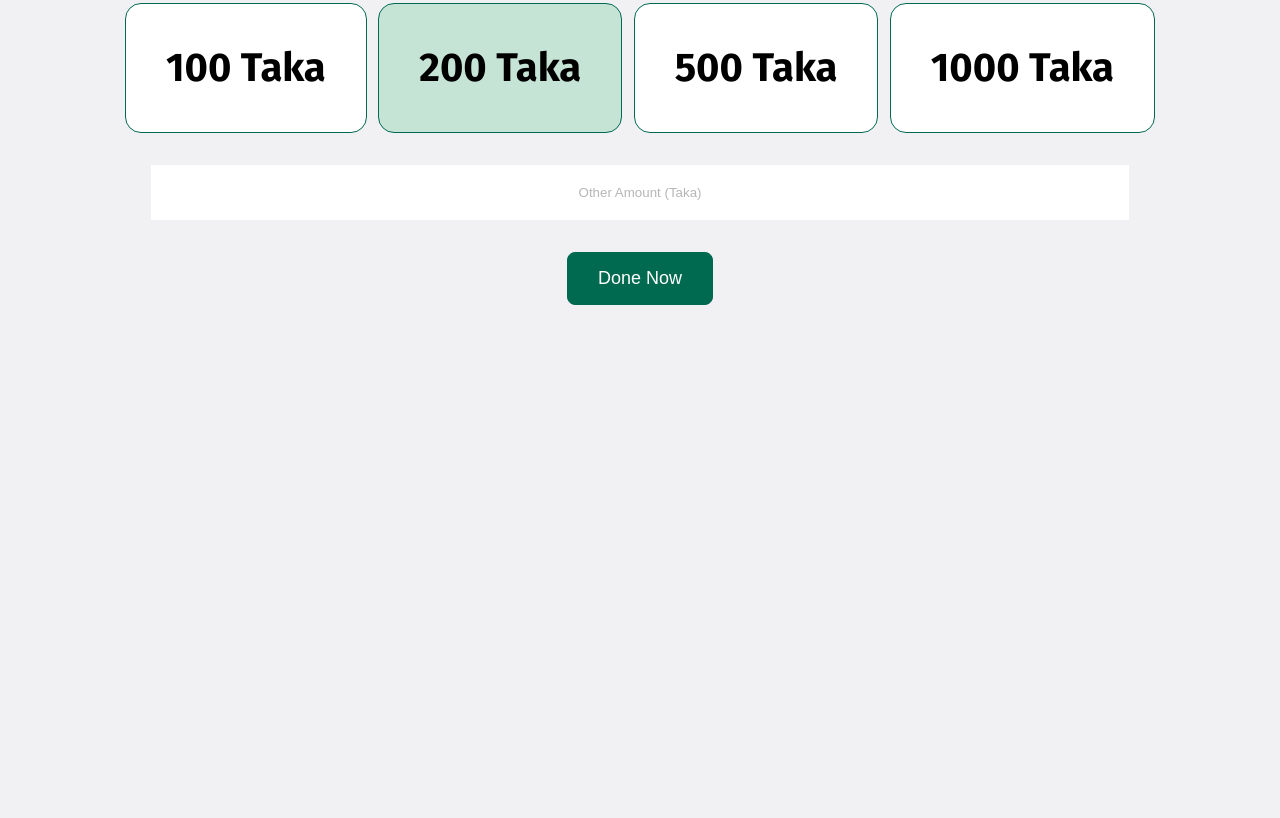
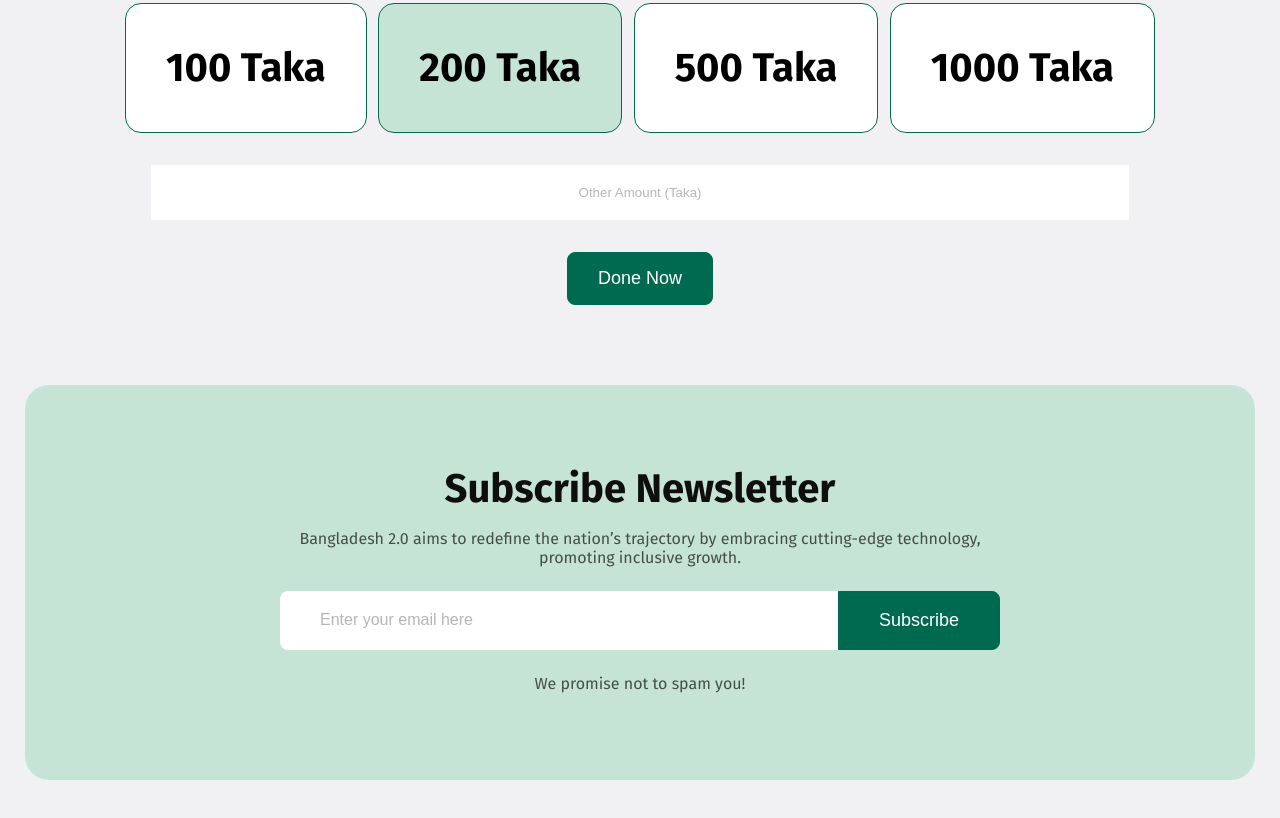
Before and after one commit to mrimon/my-bangladesh2.0-web-repo, a plain HTML site: page index.html in a window 1280 px wide. Shown: the part 3117-3935 px from the top of the page. Before the commit the page ends 3422 px from the top, so only its background shows below. Drawn offline with Linux system fonts and the light colour scheme.

Commit message:
completed subscribe section

```diff
--- a/index.html
+++ b/index.html
@@ -150,9 +150,11 @@
         <!-- new section ends -->
 
         <!-- donate section starts -->
-         <section class="donate">
+        <section class="donate">
             <h3 class="title-3">Donate Today</h3>
-            <p class="title-description">Bangladesh 2.0 aims to redefine the nation’s trajectory by embracing cutting-edge technology, promoting inclusive growth, and ensuring sustainability. <br> With initiatives in renewable energy, digital transformation, and robust infrastructure.</p>
+            <p class="title-description">Bangladesh 2.0 aims to redefine the nation’s trajectory by embracing
+                cutting-edge technology, promoting inclusive growth, and ensuring sustainability. <br> With initiatives
+                in renewable energy, digital transformation, and robust infrastructure.</p>
             <div class="wrapper">
                 <div class="donate-amount-container">
                     <div class="amount">
@@ -171,8 +173,23 @@
                 <input type="text" name="" id="" placeholder="Other Amount (Taka)">
             </div>
             <button class="btn-primary">Done Now</button>
-         </section>
+        </section>
         <!-- donate section ends -->
+
+        <!-- subscribe section starts -->
+        <section class="subscribe">
+            <div class="subscribe-container">
+                <h2 class="title-2">Subscribe Newsletter</h2>
+                <p class="title-description">Bangladesh 2.0 aims to redefine the nation’s trajectory by embracing
+                    cutting-edge technology, promoting inclusive growth.</p>
+                <div class="input-container">
+                    <input type="text" placeholder="Enter your email here">
+                    <input type="submit" value="Subscribe">
+                </div>
+                <p class="title-description">We promise not to spam you!</p>
+            </div>
+        </section>
+        <!-- subscribe section ends -->
     </main>
     <!-- main section ends -->
 
--- a/styles/style.css
+++ b/styles/style.css
@@ -343,3 +343,63 @@ nav .nav-btn:hover {
 }
 
 /* donate section styles ends */
+
+
+/* subscribe styles starts  */
+.subscribe {
+    height: 395px;
+    background: #C6E4D6;
+    margin: 80px 0;
+    border-radius: 24px;
+    display: flex;
+    justify-content: center;
+    align-items: center;
+}
+.subscribe-container {
+    max-width: 720px;
+    height: 235px;
+    text-align: center;
+
+}
+.subscribe-container h2 {
+    margin-bottom: 16px;
+    color: #0E0E0E;
+}
+.subscribe-container p {
+    color: rgba(14, 14, 14, 0.7);
+}
+.input-container {
+    margin: 24px 0;
+    width: 100%;
+    display: flex;
+}
+.input-container input[type="text"]::placeholder {
+    font-size: 16px;
+    font-weight: 400;
+    color: rgba(14, 14, 14, 0.3);
+    margin-left: 40px;
+}
+.input-container input[type="text"]{
+    padding: 18px 0 18px 40px;
+    width: 80%;
+    border: none;
+    border-radius: 8px 0 0 8px;
+
+}
+.input-container input[type="submit"]{
+    padding: 18px 40px;
+    border:none;
+    border-radius: 0 8px 8px 0;
+    background: #006A50;
+    color: #fff;
+    font-size: 18px;
+    font-weight: 500;
+    border: 1px solid #006a50;
+    transition: 2s;
+    cursor: pointer;
+}
+.input-container input[type="submit"]:hover {
+    background: #fff;
+    color: #006A50;
+}
+/* subscribe styles ends  */
```
